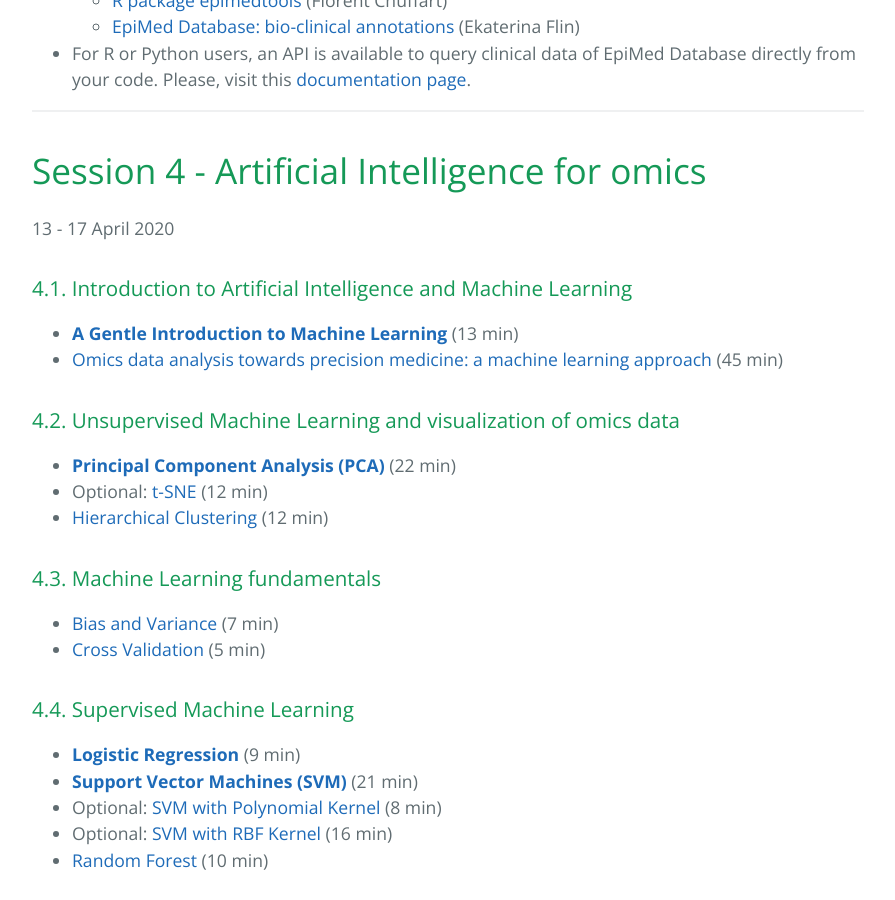
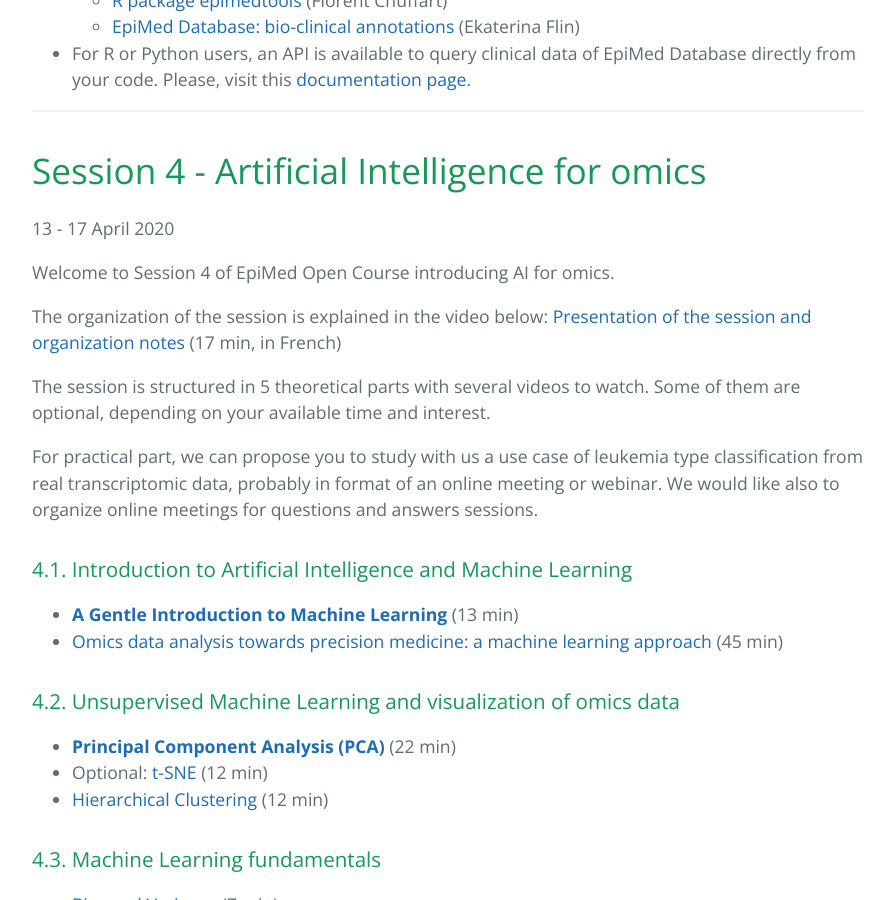
Before and after one commit to epimed/epimed.github.io, a Jekyll site: the page built from index.md, in a window 1280 px wide and 900 px high, scrolled down 2174 px. Shown: the whole window, without its empty margins (192-1087 px from the left). Built offline with Jekyll 4.4.1, drawn with Linux system fonts in a browser that asks for light colours.

Commit message:
Update session 4

```diff
--- a/index.md
+++ b/index.md
@@ -76,6 +76,16 @@ EpiMed developed specific tools to simplify managing omics data and correspondin
 
 13 - 17 April 2020
 
+Welcome to Session 4 of EpiMed Open Course introducing AI for omics.
+
+The organization of the session is explained in the video below:
+<a href="https://www.youtube.com/watch?v=6TdYMot9KUo" target="_blank">Presentation of the session and organization notes</a> (17 min, in French)
+
+The session is structured in 5 theoretical parts with several videos to watch. Some of them are optional, depending on your available time and interest.
+
+For practical part, we can propose you to study with us a use case of leukemia type classification from real transcriptomic data, probably in format of an online meeting or webinar. We would like also to organize online meetings for questions and answers sessions.
+
+
 ### 4.1. Introduction to Artificial Intelligence and Machine Learning
 * <a href="https://www.youtube.com/watch?v=Gv9_4yMHFhI" target="_blank">**A Gentle Introduction to Machine Learning**</a> (13 min)
 * <a href="https://www.youtube.com/watch?v=mWlxpvsli0s" target="_blank">Omics data analysis towards precision medicine: a machine learning approach</a> (45 min)
```
